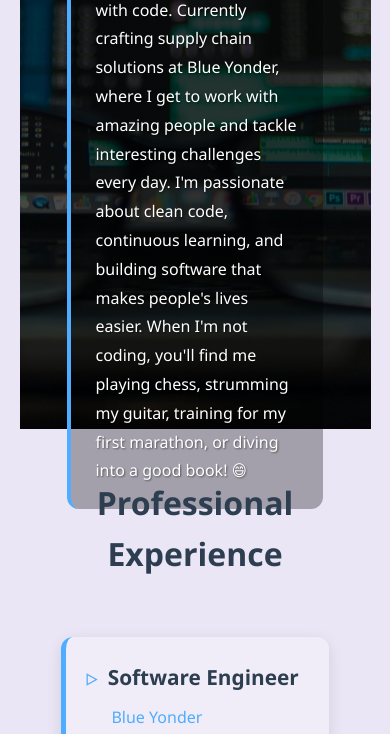
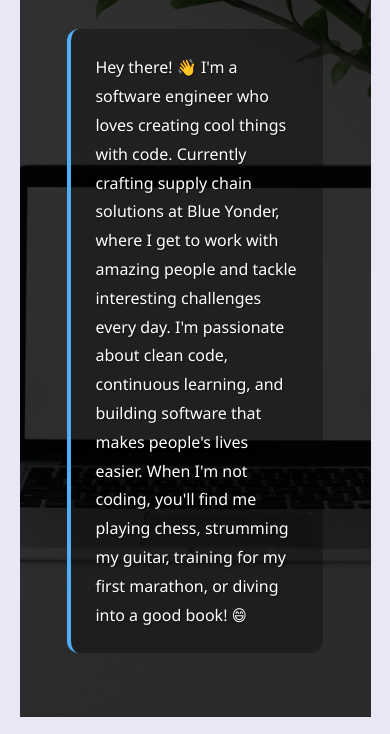
Before and after one commit to Bhargava4102/bhargava_resume, a plain HTML site: page index.html in a window 390 px wide. Shown: the part 415-1149 px from the top of the page. Drawn offline with Linux system fonts and the light colour scheme.

Commit message:
updated for proper display on mobile view

```diff
--- a/styles.css
+++ b/styles.css
@@ -261,11 +261,23 @@ body {
     }
 }
 
-@media (max-width: 968px) {
+@media (max-width: 768px) {
+    .hero {
+        min-height: 100vh;
+        height: auto;
+        padding: 80px 1rem 2rem 1rem;
+        background: linear-gradient(rgba(0, 0, 0, 0.8), rgba(0, 0, 0, 0.8)), url('resources/mobile_hero.jpg');
+        background-size: cover;
+        background-position: center;
+        backdrop-filter: blur(5px);
+        -webkit-backdrop-filter: blur(5px);
+    }
+
     .hero-content {
         flex-direction: column;
         gap: 2rem;
         padding: 1rem;
+        text-align: center;
     }
 
     .hero-left {
@@ -288,6 +300,7 @@ body {
     .hero-description {
         font-size: 1rem;
         padding: 1.5rem;
+        margin: 0 auto;
     }
 }
 
```
Also changed, not shown: resources/mobile_hero.jpg (added).
